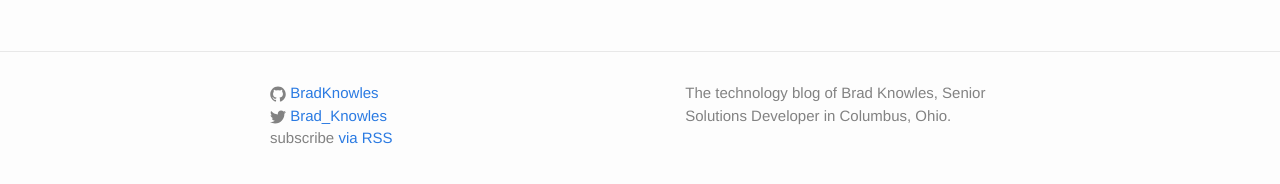
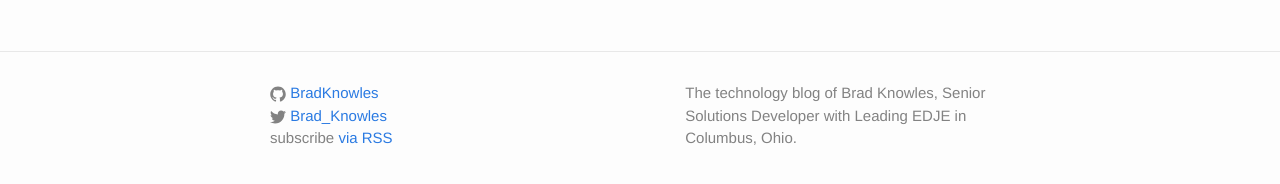
Before and after one commit to BradKnowles/bradknowles.github.io, a Jekyll site: the page built from _posts/2016-02-10-welcome-to-jekyll.markdown, in a window 1280 px wide. Shown: the part 623-807 px from the top of the page. Built offline with Jekyll 4.4.1, drawn with Linux system fonts in a browser that asks for light colours.

Commit message:
Updated site description

```diff
--- a/_config.yml
+++ b/_config.yml
@@ -7,8 +7,7 @@
 
 # Site settings
 title: Brad Knowles
-description: > # this means to ignore newlines until "baseurl:"
-  The technology blog of Brad Knowles, Senior Solutions Developer in Columbus, Ohio.
+description: The technology blog of Brad Knowles, Senior Solutions Developer with Leading EDJE in Columbus, Ohio.
 baseurl: "" # the subpath of your site, e.g. /blog
 permalink: pretty
 url: "http://bradknowles.com"
```
